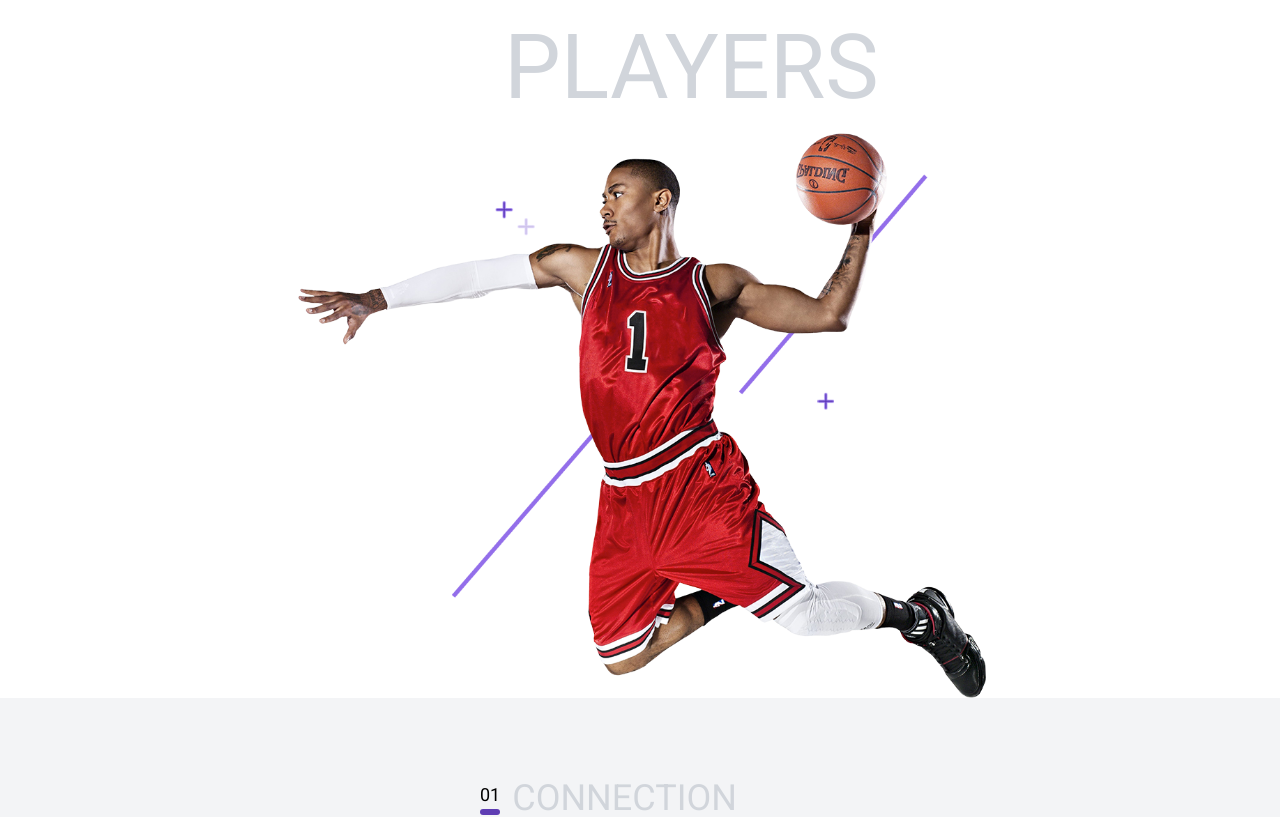
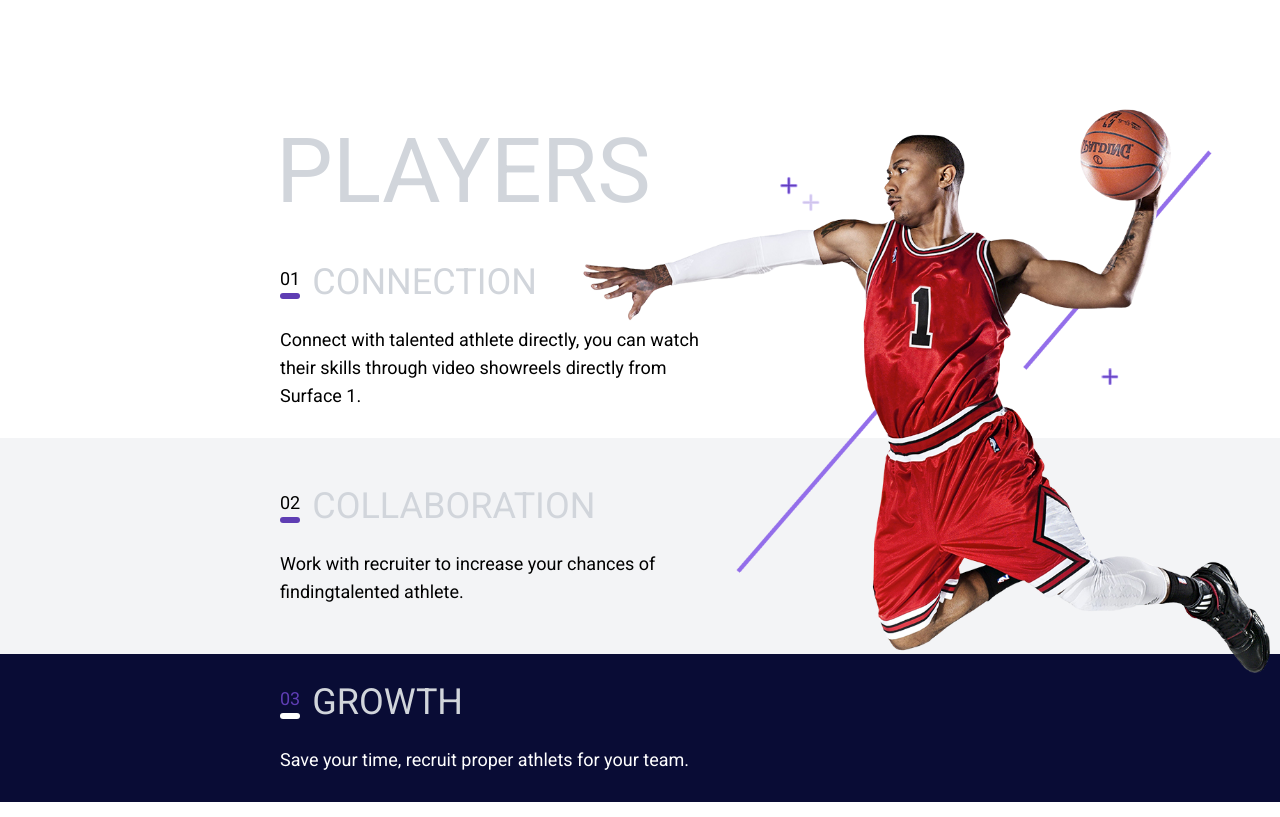
Before and after one commit to bank188950/sports, a Next.js app: page / in a window 1280 px wide. Shown: the part 800-1617 px from the top of the page. Built offline with nearby package versions, Linux system fonts and the light colour scheme.

Commit message:
fixed: size section

```diff
--- a/src/app/page.tsx
+++ b/src/app/page.tsx
@@ -9,12 +9,12 @@ import 'swiper/css/scrollbar';
 
 export default function Home() {
   return (
-    <main className="mx-auto max-w-screen-2xl">
+    <main className="mx-auto overflow-hidden">
       <section>
-        <div className="image-section h-[315px] md:h-auto mt-3 mx-auto max-w-[320px] md:max-w-[768px] md:pl-[290px] md:pr-[0px] xl:max-w-[1400px] xl:pl-[500px]">
+        <div className="image-section h-[310px] md:h-auto mt-3 md:mt-16 mx-auto max-w-[320px] md:max-w-[768px] md:pl-[290px] md:pr-[0px] xl:max-w-[1400px] xl:pl-[700px]">
           <h2 className="title-section">ATHLETS</h2>
 
-          <div className="relative w-[218px] md:w-[545px] xl:w-[678px] md:absolute md:-left-[210px] xl:-left-[260px] md:top-2.5 xl:-top-3 md:z-10">
+          <div className="relative w-[218px] md:w-[545px] xl:w-[710px] md:absolute md:-left-[210px] xl:-left-[180px] md:top-2.5 xl:-top-4 md:z-10">
             <picture className="absolute left-0 top-0 w-full h-full xl:hidden">
               <source media="(min-width: 768px)" srcSet="/images/rugbyball-tablet-background.png" />
               <img src="/images/rugbyball-mobile-background.png" alt="Rugbyball background" />
@@ -40,12 +40,10 @@ export default function Home() {
                 slidesPerView={1}
                 navigation={false}
                 pagination={{ clickable: true }}
-                onSlideChange={() => console.log('slide change')}
-                onSwiper={(swiper) => console.log(swiper)}
               >
                 <SwiperSlide>
                   <div className="md:bg-white md:flex md:justify-center">
-                    <div className="list-slide md:max-w-[768px] md:pl-[290px] md:pr-6 md:py-7 xl:py-14 xl:max-w-[1400px] xl:pl-[500px]">
+                    <div className="list-slide md:max-w-[768px] md:pl-[290px] md:pr-6 md:py-7 xl:py-14 xl:max-w-[1400px] xl:pl-[700px]">
                       <h3 className="title-slide">
                         <span className="number-order">
                           01
@@ -59,7 +57,7 @@ export default function Home() {
                 </SwiperSlide>
                 <SwiperSlide>
                   <div className="md:bg-gray-100 md:flex md:justify-center">
-                    <div className="list-slide md:max-w-[768px] md:pl-[290px] md:pr-6 md:py-7 xl:py-14 xl:max-w-[1400px] xl:pl-[500px]">
+                    <div className="list-slide md:max-w-[768px] md:pl-[290px] md:pr-6 md:py-7 xl:py-14 xl:max-w-[1400px] xl:pl-[700px]">
                       <h3 className="title-slide">
                         <span className="number-order">
                           02
@@ -76,15 +74,15 @@ export default function Home() {
                 </SwiperSlide>
                 <SwiperSlide>
                   <div className="md:bg-violet md:flex md:justify-center">
-                    <div className="list-slide md:max-w-[768px] md:pl-[290px] md:pr-6 md:py-7 xl:py-14 xl:max-w-[1400px] xl:pl-[500px]">
+                    <div className="list-slide md:max-w-[768px] md:pl-[290px] md:pr-6 md:py-7 xl:py-14 xl:max-w-[1400px] xl:pl-[700px]">
                       <h3 className="title-slide">
                         <span className="number-order">
                           03
-                          <span className="white-line"></span>
+                          <span className="violet-line md:bg-white"></span>
                         </span>
                         GROWTH
                       </h3>
-                      <p className="desc-slide">
+                      <p className="desc-slide md:text-white">
                         Resources and tools for you to get better as a student Athelte. Access to training classes,
                         tutor sessions, etc
                       </p>
@@ -98,10 +96,10 @@ export default function Home() {
       </section>
 
       <section>
-        <div className="image-section h-[295px] md:h-auto mt-3 mx-auto max-w-[320px]">
+        <div className="image-section h-[290px] md:h-auto mt-3 md:mt-16 mx-auto max-w-[320px] md:max-w-[768px] md:pr-[290px] md:pl-5 xl:max-w-[1400px] xl:pr-[700px]">
           <h2 className="title-section">PLAYERS</h2>
 
-          <div className="relative w-[302px] md:w-[691px] xl:w-[991px]">
+          <div className="relative w-[302px] md:w-[690px] xl:w-[991px] md:absolute md:-right-[246px] md:-top-3 xl:-right-[90px] xl:-top-16 md:z-10">
             <picture className="absolute left-0 top-0 w-full h-full">
               <source media="(min-width: 1400px)" srcSet="/images/basketball-desktop-background.png" />
               <source media="(min-width: 768px)" srcSet="/images/basketball-tablet-background.png" />
@@ -113,14 +111,13 @@ export default function Home() {
               alt="Basketball"
               width={991}
               height={815}
-              priority
               sizes="100vw"
             />
           </div>
         </div>
 
-        <div className="bg-gray-100">
-          <div className="inner-section pt-20 mx-auto max-w-[320px]">
+        <div className="bg-gray-100 md:bg-white mt-2">
+          <div className="inner-section pt-20 md:pt-0 mx-auto max-w-[320px] md:max-w-none">
             <div className="swiper-contain">
               <Swiper
                 modules={[Navigation, Pagination, Scrollbar, A11y]}
@@ -128,11 +125,10 @@ export default function Home() {
                 slidesPerView={1}
                 navigation={false}
                 pagination={{ clickable: true }}
-                onSlideChange={() => console.log('slide change')}
-                onSwiper={(swiper) => console.log(swiper)}
               >
                 <SwiperSlide>
-                  <div className="list-slide">
+                  <div className="md:bg-white md:flex md:justify-center">
+                    <div className="list-slide md:max-w-[768px] md:pr-[295px] md:pl-6 md:py-7 xl:py-20 xl:max-w-[1400px] xl:pr-[750px]">
                       <h3 className="title-slide">
                         <span className="number-order">
                           01
@@ -145,9 +141,11 @@ export default function Home() {
                         directly from Surface 1.
                       </p>
                     </div>
+                  </div>
                 </SwiperSlide>
                 <SwiperSlide>
-                  <div className="list-slide">
+                  <div className="md:bg-gray-100 md:flex md:justify-center">
+                    <div className="list-slide md:max-w-[768px] md:pr-[295px] md:pl-6 md:py-12 xl:py-20 xl:max-w-[1400px] xl:pr-[750px]">
                       <h3 className="title-slide">
                         <span className="number-order">
                           02
@@ -159,17 +157,20 @@ export default function Home() {
                         Work with recruiter to increase your chances of findingtalented athlete.
                       </p>
                     </div>
+                  </div>
                 </SwiperSlide>
                 <SwiperSlide>
-                  <div className="list-slide">
+                  <div className="md:bg-dark-violet md:flex md:justify-center">
+                    <div className="list-slide md:max-w-[768px] md:pr-[295px] md:pl-6 md:py-7 xl:py-14 xl:max-w-[1400px] xl:pr-[750px]">
                       <h3 className="title-slide">
-                      <span className="number-order">
+                        <span className="number-order md:text-violet">
                           03
-                        <span className="white-line"></span>
+                          <span className="violet-line md:bg-white"></span>
                         </span>
                         GROWTH
                       </h3>
-                    <p className="desc-slide">Save your time, recruit proper athlets for your team.</p>
+                      <p className="desc-slide md:text-white">Save your time, recruit proper athlets for your team.</p>
+                    </div>
                   </div>
                 </SwiperSlide>
               </Swiper>
```
Lines whose indentation alone changed are shown as unchanged.
